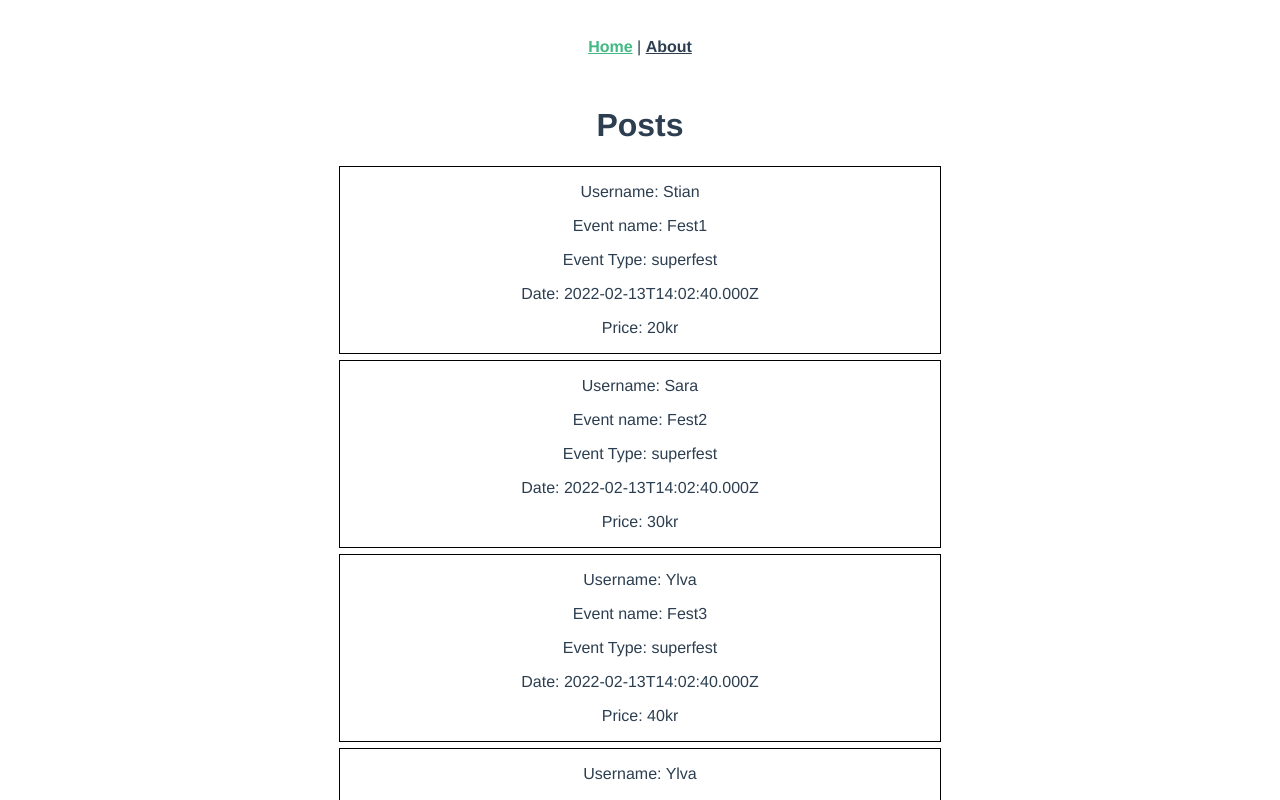
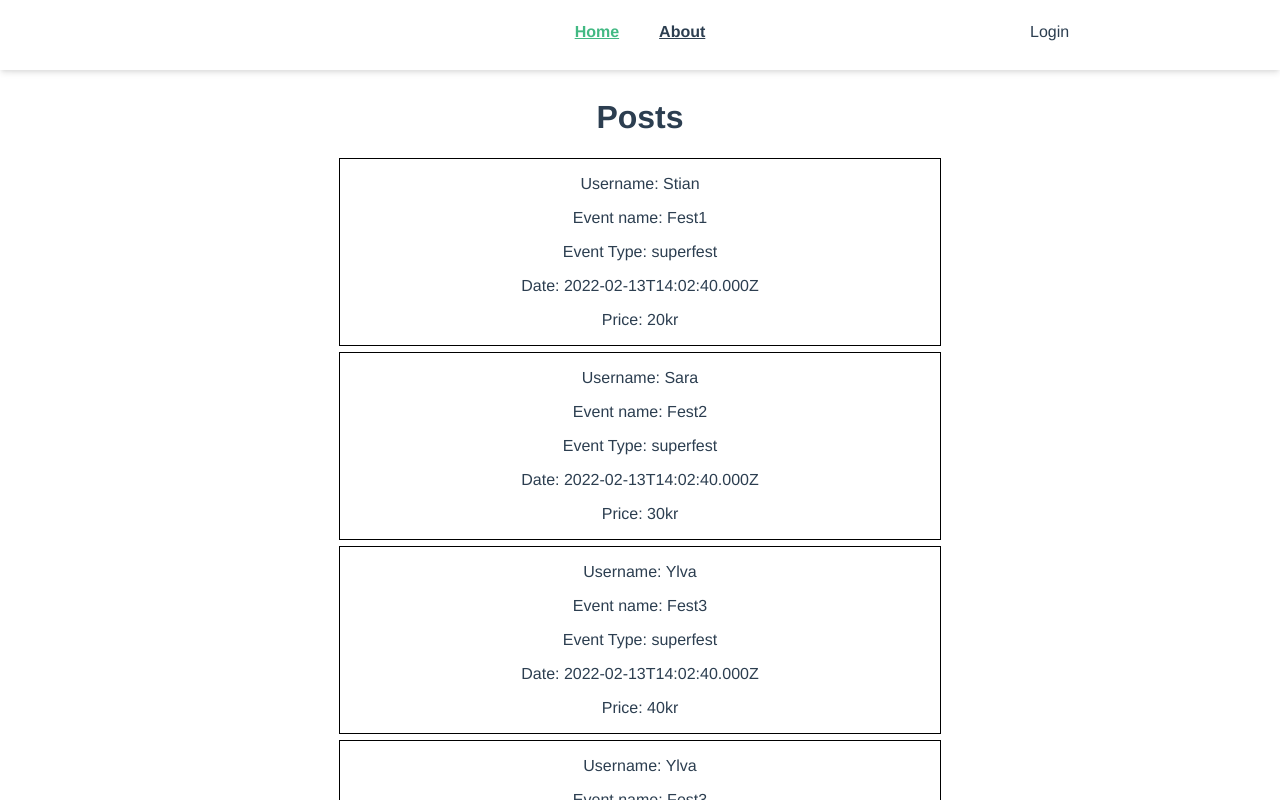
Before and after one commit to CzternastyHembre/TDT4140-PU, a Vue app in the folder client/: page / in a window 1280 px wide. Shown: the top 800 px of the page. Built offline with nearby package versions, Linux system fonts and the light colour scheme.

Commit message:
✨ feat(client-ui): Header navigation
Added header component to app, fixed to the top. Cleans up routing in the app

Related to #4, #10

```diff
--- a/client/src/App.vue
+++ b/client/src/App.vue
@@ -1,10 +1,22 @@
 <template>
-  <div id="nav">
-    <router-link to="/">Home</router-link> |
-    <router-link to="/about">About</router-link>
+  <div class="appWrapper">
+    <div id="nav">
+      <header-nav />
+    </div>
+    <div class="appContent">
+      <router-view />
+    </div>
   </div>
-  <router-view />
 </template>
+
+<script>
+import HeaderNav from "../src/components/HeaderNav.vue";
+export default {
+  components: {
+    HeaderNav,
+  },
+};
+</script>
 
 <style>
 #app {
@@ -16,7 +28,20 @@
 }
 
 #nav {
-  padding: 30px;
+  position: fixed; /* fixing the position takes it out of html flow - knows
+                   nothing about where to locate itself except by browser
+                   coordinates */
+  left: 0; /* top left corner should start at leftmost spot */
+  top: 0; /* top left corner should start at topmost spot */
+  width: 100%; /* take up the full browser width */
+  z-index: 200; /* high z index so other content scrolls underneath */
+  height: 70px; /* define height for content */
+  box-shadow: 0 4px 6px -1px rgba(0, 0, 0, 0.1),
+    0 2px 4px -1px rgba(0, 0, 0, 0.06);
+  background: #fff;
+}
+.appContent {
+  padding-top: 70px;
 }
 
 #nav a {
--- /dev/null
+++ b/client/src/components/HeaderNav.vue
@@ -0,0 +1,36 @@
+<template>
+  <div class="footerBox">
+    <div></div>
+    <div class="navButtons">
+      <router-link to="/">Home</router-link>
+      <router-link to="/about">About</router-link>
+    </div>
+    <div class="login">Login</div>
+  </div>
+</template>
+
+<script>
+export default {
+  name: "HeaderNav",
+};
+</script>
+
+<style scoped>
+.footerBox {
+  margin: auto;
+  width: 80%;
+  padding: auto;
+  display: grid;
+  grid-template-rows: 1fr;
+  grid-template-columns: 1fr 3fr 1fr;
+}
+
+.footerBox div {
+  padding-top: 23px;
+}
+
+.navButtons a {
+  padding-left: 20px;
+  padding-right: 20px;
+}
+</style>
```
